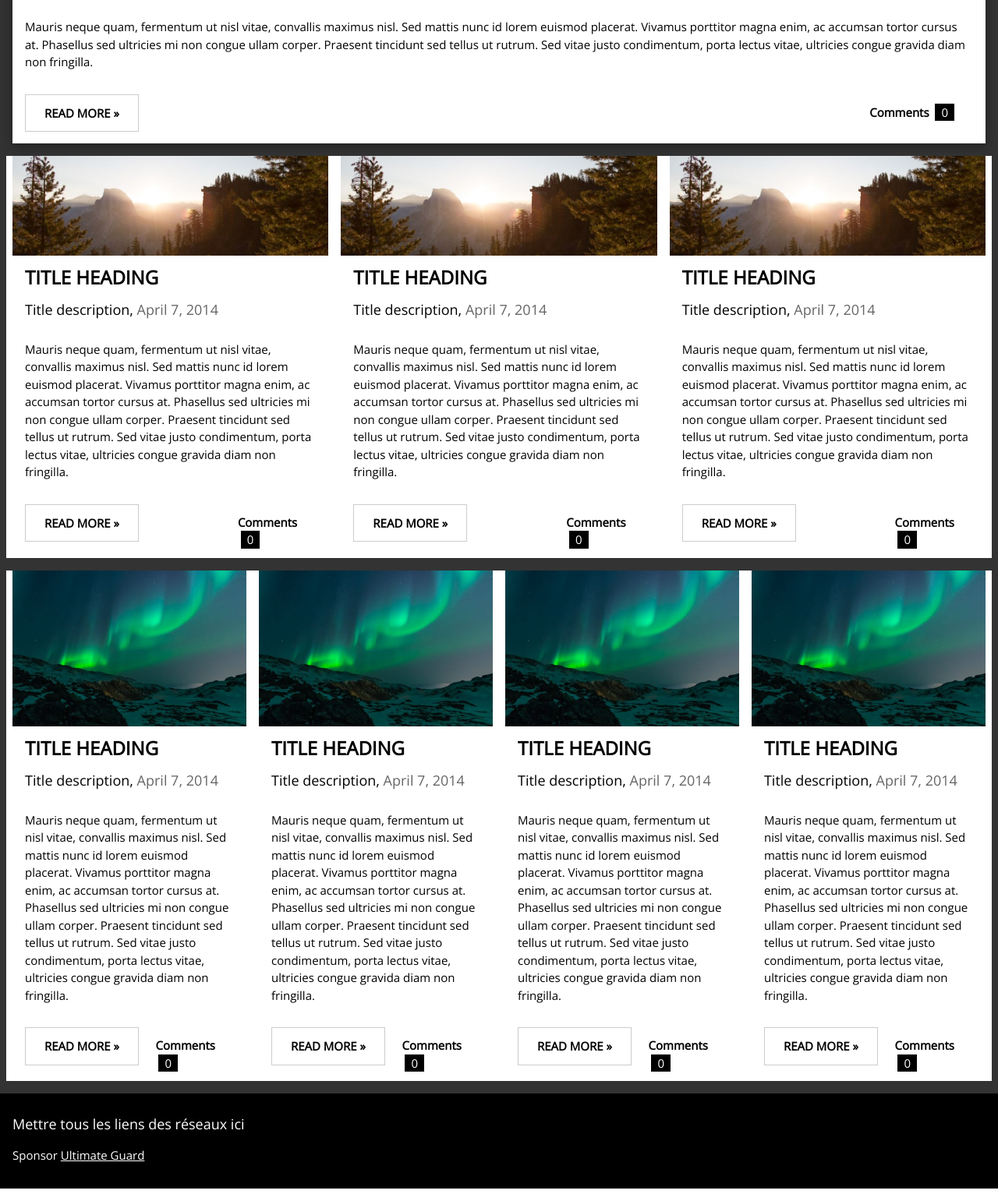
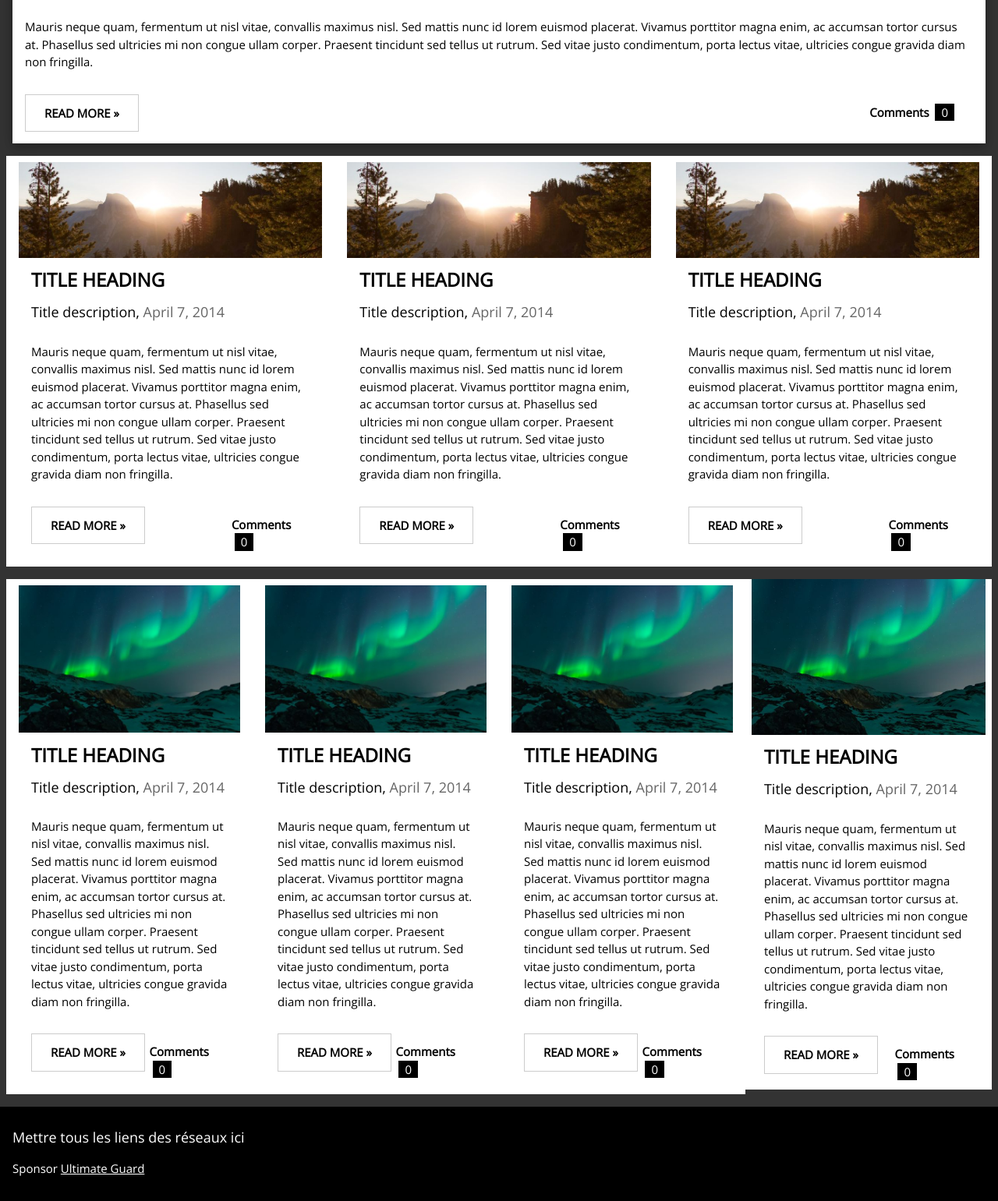
Before and after one commit to Krozark/Roazhon-Sorcers, a Django app: page / in a window 1280 px wide. Shown: the part 1143-2684 px from the top of the page at 78% size. Run offline with Django 3.2, Linux system fonts and the light colour scheme.

Commit message:
change css

```diff
--- a/website/templates/website/home.html
+++ b/website/templates/website/home.html
@@ -11,7 +11,7 @@
 {% endblock%}
 
 {% block app.content %}
-<div class="w3-card-4 w3-margin w3-white">
+<div class="w3-card-4 w3-white" style="margin: 16px;">
     <img src="{{STATIC_URL}}/website/img/woods.jpg" alt="Nature" style="width:100%">
     <div class="w3-container">
         <h3><b>Dernier article</b></h3>
@@ -33,7 +33,7 @@
 </div>
 
 <div class="w3-row-padding">
-    <div class="w3-third w3-container w3-margin-bottom w3-white">
+    <div class="w3-third w3-container w3-margin-bottom w3-white w3-padding">
         <img src="{{STATIC_URL}}/website/img/woods.jpg" alt="Nature" style="width:100%">
         <div class="w3-container">
             <h3><b>TITLE HEADING</b></h3>
@@ -53,7 +53,7 @@
             </div>
         </div>
     </div>
-    <div class="w3-third w3-container w3-margin-bottom w3-white">
+    <div class="w3-third w3-container w3-margin-bottom w3-white w3-padding">
         <img src="{{STATIC_URL}}/website/img/woods.jpg" alt="Nature" style="width:100%">
         <div class="w3-container">
             <h3><b>TITLE HEADING</b></h3>
@@ -73,7 +73,7 @@
             </div>
         </div>
     </div>
-    <div class="w3-third w3-container w3-margin-bottom w3-white">
+    <div class="w3-third w3-container w3-margin-bottom w3-white w3-padding">
         <img src="{{STATIC_URL}}/website/img/woods.jpg" alt="Nature" style="width:100%">
         <div class="w3-container">
             <h3><b>TITLE HEADING</b></h3>
@@ -96,7 +96,7 @@
 </div>
 
 <div class="w3-row-padding">
-    <div class="w3-quarter w3-container w3-margin-bottom w3-white">
+    <div class="w3-quarter w3-container w3-margin-bottom w3-white w3-padding">
         <img src="{{STATIC_URL}}/website/img/lights.jpg" alt="Norway" style="width:100%" class="w3-hover-opacity">
         <div class="w3-container">
             <h3><b>TITLE HEADING</b></h3>
@@ -116,7 +116,7 @@
             </div>
         </div>
     </div>
-    <div class="w3-quarter w3-container w3-margin-bottom w3-white">
+    <div class="w3-quarter w3-container w3-margin-bottom w3-white w3-padding">
         <img src="{{STATIC_URL}}/website/img/lights.jpg" alt="Norway" style="width:100%" class="w3-hover-opacity">
         <div class="w3-container">
             <h3><b>TITLE HEADING</b></h3>
@@ -136,7 +136,7 @@
             </div>
         </div>
     </div>
-    <div class="w3-quarter w3-container w3-margin-bottom w3-white">
+    <div class="w3-quarter w3-container w3-margin-bottom w3-white w3-padding">
         <img src="{{STATIC_URL}}/website/img/lights.jpg" alt="Norway" style="width:100%" class="w3-hover-opacity">
         <div class="w3-container">
             <h3><b>TITLE HEADING</b></h3>
```
